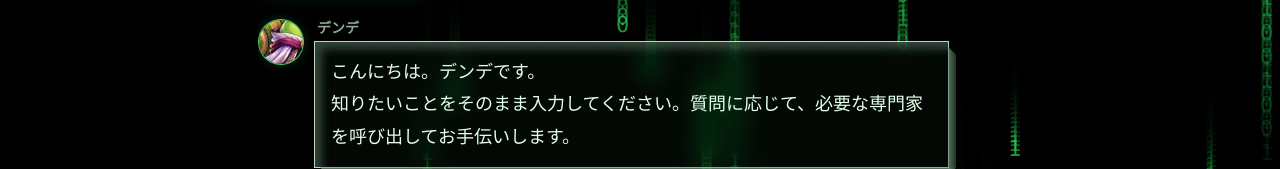
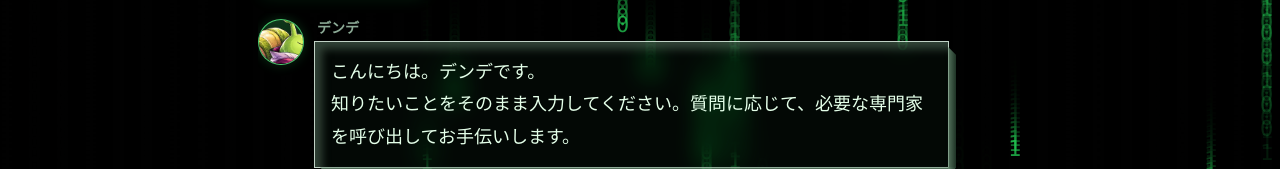
Before and after one commit to pondev329-ai/tenkaichi, a plain HTML site: page index.html in a window 1280 px wide. Shown: the part 380-549 px from the top of the page. Drawn offline with Linux system fonts and the light colour scheme.

Commit message:
Adjust Dende circular avatar to focus on face

```diff
--- a/index.html
+++ b/index.html
@@ -198,6 +198,14 @@ footer{display:none}
   .message.user{grid-template-columns:minmax(0,1fr) 40px}
 }
 
+
+/* Dende's face sits higher in the original portrait, so crop from the upper area */
+.message-avatar img[src*="dende.png"]{
+  object-position:50% 18%;
+  transform:scale(2.35);
+  transform-origin:50% 18%;
+}
+
 </style>
 </head>
 <body>
```
